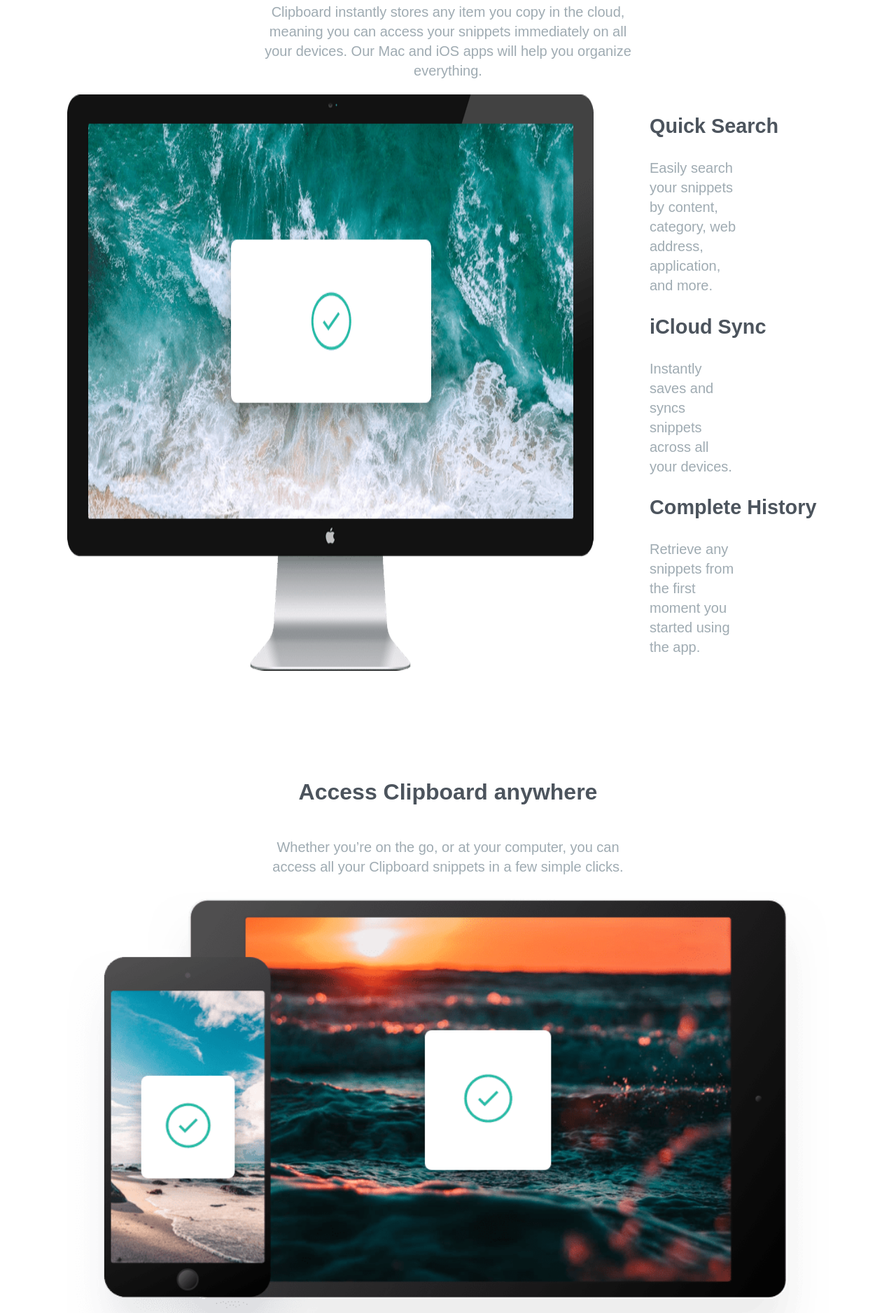
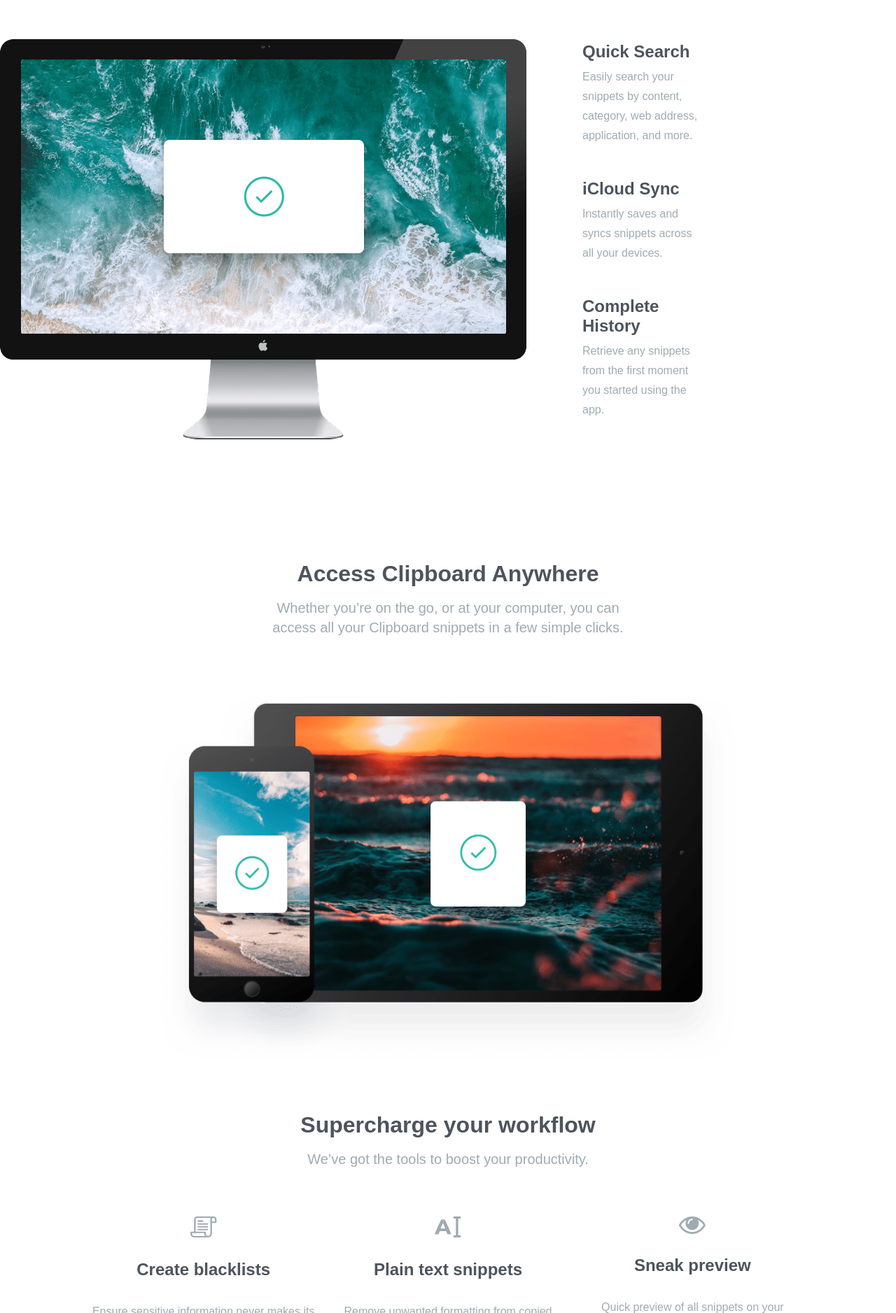
Before and after one commit to kprosek/14_clipboard-landing-page, a plain HTML site: page index.html in a window 1280 px wide. Shown: the part 923-2800 px from the top of the page at 70% size. Drawn offline with Linux system fonts and the light colour scheme; a web font is replaced by a local one.

Commit message:
14_12-10-2022-2

```diff
--- a/index.html
+++ b/index.html
@@ -67,7 +67,7 @@
       </section>
 
       <section class="section-two">
-        <h2>Access Clipboard anywhere</h2>
+        <h2>Access Clipboard Anywhere</h2>
         <p class="paragraph-regular">
           Whether you’re on the go, or at your computer, you can access all your
           Clipboard snippets in a few simple clicks.
@@ -79,7 +79,7 @@
           alt="image of a computer screen"
         />
 
-        <h3>Supercharge your workflow</h3>
+        <h2>Supercharge your workflow</h2>
         <p class="paragraph-regular">
           We’ve got the tools to boost your productivity.
         </p>
--- a/styles.css
+++ b/styles.css
@@ -25,11 +25,13 @@ body {
 h1 {
   color: var(--light-grayish-blue);
   font-size: 2rem;
+  margin-bottom: 1rem;
 }
 
 h2 {
   color: var(--light-grayish-blue);
   font-size: 2rem;
+  margin-bottom: 1rem;
 }
 
 h3 {
@@ -45,6 +47,7 @@ h4 {
 .paragraph-regular {
   color: var(--grayish-blue);
   line-height: 1.75rem;
+  margin-top: 0;
 }
 
 .btn {
@@ -71,9 +74,14 @@ h4 {
   border-bottom: 3px solid hsl(233, 47%, 51%);
 }
 
-@media (min-width: 375px) {
+@media (min-width: 376px) {
   h1 {
     font-size: 2.8rem;
+  }
+
+  h3 {
+    font-size: 1.5rem;
+    margin-bottom: 0.5rem;
   }
 
   .paragraph-regular {
@@ -81,12 +89,32 @@ h4 {
     width: 50%;
   }
 
+  header .paragraph-regular {
+    width: 100%;
+  }
+
+  .section-one .paragraph-regular,
+  .section-four .paragraph-regular {
+    font-size: 1rem;
+  }
+
+  .section-one-content .paragraph-regular {
+    font-size: 1rem;
+    width: 90%;
+    margin-bottom: 3rem;
+  }
+
+  .tools-list .paragraph-regular {
+    width: 100%;
+    font-size: 1rem;
+  }
+
   .green {
-    max-width: 40%;
+    width: 40%;
   }
 
   .blue {
-    max-width: 40%;
+    width: 40%;
   }
 }
 
@@ -103,6 +131,7 @@ header {
 
   background: url('images/bg-header-mobile.png');
   background-repeat: no-repeat;
+  display: cover;
 }
 
 header img {
@@ -121,13 +150,17 @@ header img {
   justify-content: center;
 }
 
-@media (min-width: 375px) {
+@media (min-width: 800px) {
   header {
     max-width: 1800px;
 
     background: url('images/bg-header-desktop.png');
     background-repeat: no-repeat;
     background-size: cover;
+  }
+
+  header img {
+    margin-bottom: 1.5rem;
   }
 
   .header-container {
@@ -138,7 +171,7 @@ header img {
     flex-direction: row;
     margin: 0 auto;
     justify-content: space-between;
-    width: 60%;
+    max-width: 60%;
   }
 }
 
@@ -169,6 +202,7 @@ main {
 
 .img-computer {
   width: 100%;
+  display: cover;
 }
 
 .img-devices {
@@ -176,21 +210,35 @@ main {
 }
 
 .icons {
-  width: 10%;
+  width: 38px;
+  height: 30px;
 }
 
 .logos {
   margin-top: 5rem;
 }
 
-@media (min-width: 375px) {
+@media (min-width: 800px) {
   main {
     max-width: 1800px;
+  }
+
+  .section-one,
+  .section-two,
+  .section-three,
+  .section-four {
+    width: 80%;
   }
 
   .section-one-content {
     display: flex;
     flex-direction: row;
+    justify-content: center;
+    align-items: center;
+
+    margin-top: 4rem;
+    position: relative;
+    left: -10vw;
   }
 
   .section-one-benefits {
@@ -201,6 +249,29 @@ main {
   .section-two-content {
     display: flex;
     flex-direction: row;
+  }
+
+  .img-computer {
+    max-height: 100%;
+  }
+
+  .img-devices {
+    width: 80%;
+    margin: 4rem 0 3rem 0;
+  }
+
+  .tools-list {
+    display: flex;
+    flex-direction: column;
+    align-items: center;
+    margin-left: 1.5rem;
+    margin-top: 3rem;
+    width: 100%;
+    height: 20vh;
+  }
+
+  .tools-list:nth-of-type(1) {
+    margin-left: 0;
   }
 
   .section-three {
@@ -300,7 +371,31 @@ footer {
     text-align: left;
   }
 
+  .footer-nav a:nth-of-type(2) {
+    grid-column: 1/2;
+    grid-row: 2/3;
+  }
+
+  .footer-nav a:nth-of-type(3) {
+    grid-column: 2/3;
+    grid-row: 1/2;
+  }
+
+  .footer-nav a:nth-of-type(4) {
+    grid-column: 2/3;
+    grid-row: 2/3;
+  }
+
+  .footer-nav a:nth-of-type(5) {
+    grid-column: 3/4;
+    grid-row: 1/2;
+  }
+
   .footer-icons-container {
     width: 15%;
   }
+
+  .footer-icons {
+    scale: 1.75;
+  }
 }
```
